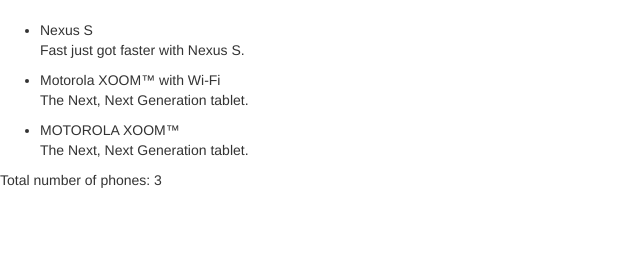
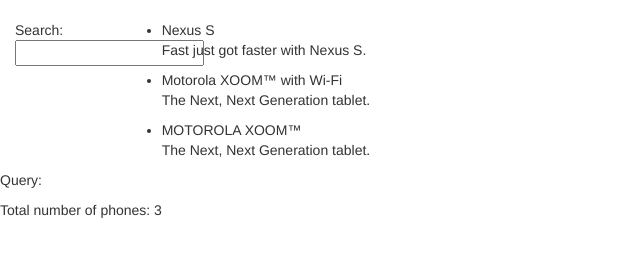
Before and after one commit to maciejgz/Worker, a website: page PhoneCat/app/index.html in a window 1280 px wide. Shown: the whole page, without its empty margins (0-640 px from the left). Drawn offline with nearby package versions, Linux system fonts and the light colour scheme.

Commit message:
step 3 - using filter directive

```diff
--- a/PhoneCat/app/index.html
+++ b/PhoneCat/app/index.html
@@ -10,13 +10,23 @@
 </head>
 <body ng-controller="PhoneListCtrl">
 
-<ul>
-    <li ng-repeat="phone in phones">
-        <span>{{phone.name}}</span>
-        <p>{{phone.snippet}}</p>
+<div class="container-fluid">
+    <div class="row">
+        <div class="col-md-1">
+            Search: <input ng-model="query">
+        </div>
+        <div class="col-md-10">
+            <ul class="phones">
+                <li ng-repeat="phone in phones | filter:query">
+                    <span>{{phone.name}}</span>
+                    <p>{{phone.snippet}}</p>
+                </li>
+            </ul>
+        </div>
+    </div>
+</div>
 
-</ul>
-
+<p>Query: {{query}} </p>
 <p>Total number of phones: {{phones.length}}</p>
 
 </body>
```
Also changed, not shown: PhoneCat/test/e2e/scenarios.js (added, +29 -0 lines), PhoneCat/test/karma.conf.js (added, +32 -0 lines), PhoneCat/test/protractor-conf.js (added, +21 -0 lines), PhoneCat/test/unit/directivesSpec.js (added, +7 -0 lines), PhoneCat/test/unit/filtersSpec.js (added, +7 -0 lines), PhoneCat/test/unit/servicesSpec.js (added, +7 -0 lines), PhoneCat/test/e2e/README.md (added), PhoneCat/test/unit/controllersSpec.js (indentation only).
